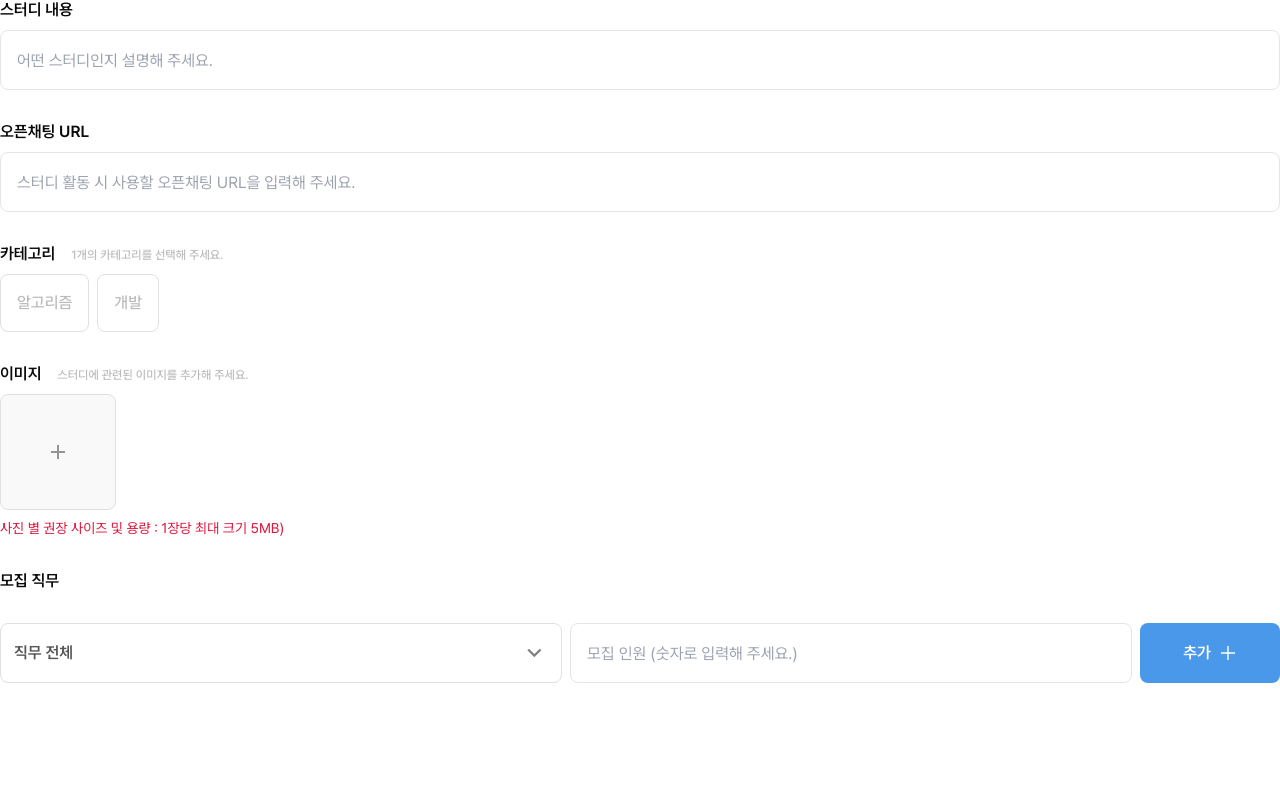
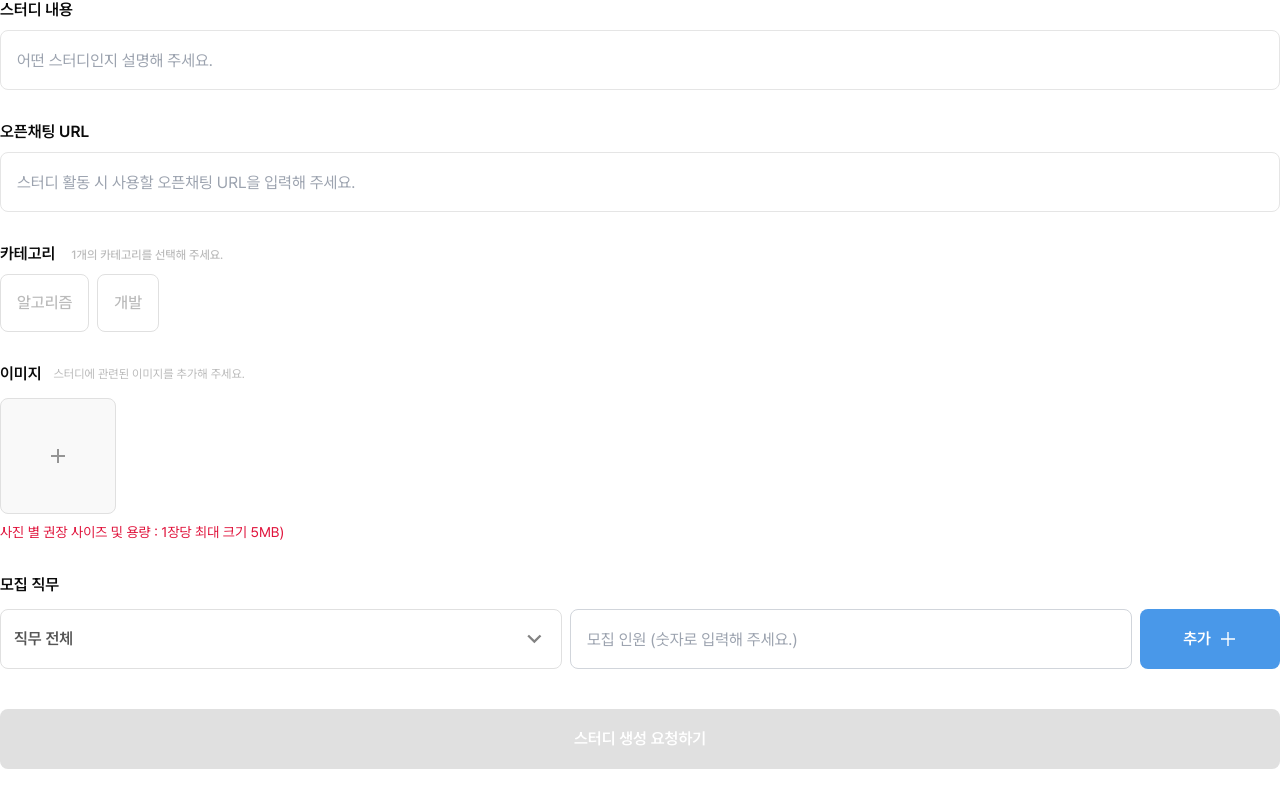
Before and after one commit to Study-With-Me-JJ/swm-frontend, a Next.js app: page /study-create in a window 1280 px wide. Shown: the part 306-1114 px from the top of the page. Built offline with nearby package versions, Linux system fonts and the light colour scheme.

Commit message:
feat : 스터디모집 생성페이지

```diff
--- a/src/app/study-create/page.tsx
+++ b/src/app/study-create/page.tsx
@@ -9,14 +9,16 @@ import PositionFieldGroup from '@/components/study-create/ui/position-field-grou
 import RadioSelectGroup from '@/components/study-create/ui/radio-select-group';
 import Toast from '@/components/ui/Toast';
 
-const SELECT_IDS = {
-  POSITION: 'POSITION',
-} as const;
+interface PositionField {
+  id: string;
+  position: string;
+  capacity: number | undefined;
+}
 
 export default function StudyCreate() {
   const methods = useForm();
+  const { watch } = methods;
   const category = getCategoryList();
-  const [selectedCategory, setSelectedCategory] = useState<number | null>(null);
   const [previewImages, setPreviewImages] = useState<
     {
       url: string;
@@ -25,10 +27,34 @@ export default function StudyCreate() {
       name: string;
     }[]
   >([]);
+
+  const [positionFields, setPositionFields] = useState<PositionField[]>([
+    { id: '1', position: 'ALL', capacity: undefined },
+  ]);
+
+  //필수입력값 유효성검사
+  const formTitle = watch('title');
+  const formContent = watch('content');
+  const formOpenChatUrl = watch('openChatUrl');
+  const formCategory = watch('category');
+
+  const isFormValid =
+    formTitle &&
+    formContent &&
+    formOpenChatUrl &&
+    formCategory &&
+    positionFields.length > 0 &&
+    positionFields.every(
+      (field: PositionField) =>
+        field.position !== 'ALL' &&
+        field.capacity !== undefined &&
+        field.capacity > 0,
+    );
+
   const [isToast, setIsToast] = useState(false);
 
   const handleCategoryChange = (id: number) => {
-    setSelectedCategory(id);
+    methods.setValue('category', id);
   };
 
   const handleImageChange = (e: React.ChangeEvent<HTMLInputElement>) => {
@@ -46,6 +72,8 @@ export default function StudyCreate() {
         ...prev,
         { url: imageUrl, width: 200, height: 200, name: file.name },
       ]);
+      methods.setValue('image', previewImages);
+      console.log('previewImages', previewImages);
     }
   };
 
@@ -85,33 +113,63 @@ export default function StudyCreate() {
     }
   };
 
-  const handlePositionChange = (value: string | string[]) => {
-    if (Array.isArray(value)) {
-      setSelectPosition(value.join(',') || 'ALL');
-    } else {
-      setSelectPosition(value || 'ALL');
-    }
-  };
   const positionOptions = getPositionOptions();
 
-  const [selectPosition, setSelectPosition] = useState<string | string[]>(
-    'ALL',
+  const [openSelects, setOpenSelects] = useState<Record<string, boolean>>({});
+
+  const handleToggle = (fieldId: string) => {
+    setOpenSelects((prev) => ({
+      ...prev,
+      [fieldId]: !prev[fieldId],
+    }));
+  };
+
+  const handlePositionChange = (id: string, value: string | string[]) => {
+    setPositionFields((prev) =>
+      prev.map((field) =>
+        field.id === id
+          ? {
+              ...field,
+              position: Array.isArray(value) ? value.join(',') : value || 'ALL',
+            }
+          : field,
+      ),
     );
-  const [openSelectId, setOpenSelectId] = useState<
-    keyof typeof SELECT_IDS | null
-  >(null);
+  };
 
-  const handleSubmit = (e: React.FormEvent) => {
-    e.preventDefault();
-    // 폼 제출 로직을 여기에 구현
+  const handleCapacityChange = (id: string, value: string) => {
+    setPositionFields((prev) =>
+      prev.map((field) =>
+        field.id === id ? { ...field, capacity: parseInt(value) || 0 } : field,
+      ),
+    );
   };
+
+  const handleAddPosition = () => {
+    setPositionFields((prev) => [
+      ...prev,
+      {
+        id: (prev.length + 1).toString(),
+        position: 'ALL',
+        capacity: undefined,
+      },
+    ]);
+  };
+
+  const handleDeletePosition = (id: string) => {
+    setPositionFields((prev) => prev.filter((field) => field.id !== id));
+  };
+
+  const onSubmit = methods.handleSubmit((data) => {
+    console.log('data', data);
+  });
 
   return (
     <>
       <section className="mx-auto max-w-screen-xl px-5 pb-[110px] pt-10 xl:px-0">
         <h2 className="mb-[40px] text-2xl font-semibold">스터디 생성하기</h2>
         <FormProvider {...methods}>
-          <form onSubmit={handleSubmit}>
+          <form onSubmit={onSubmit}>
             <div className="flex flex-col gap-[30px]">
               <InputField
                 name="title"
@@ -138,10 +196,15 @@ export default function StudyCreate() {
                 options={category}
                 onOptionChange={handleCategoryChange}
               />
+              <div className="flex flex-col gap-[12px]">
+                <div className="flex items-center gap-[12px]">
+                  <h3 className="font-semibold">이미지</h3>
+                  <span className="text-[12px] text-[#bbb]">
+                    스터디에 관련된 이미지를 추가해 주세요.
+                  </span>
+                </div>
                 <ImageUploader
                   name="image"
-                label="이미지"
-                subLabel="스터디에 관련된 이미지를 추가해 주세요."
                   onImageChange={handleImageChange}
                   previewImages={previewImages.map((image) => ({
                     url: image.url,
@@ -153,22 +216,43 @@ export default function StudyCreate() {
                   handleOrderEdit={handleOrderEdit}
                   handleImageEdit={handleImageEdit}
                 />
+              </div>
+              <div className="flex flex-col gap-[12px]">
+                <h3 className="font-semibold">모집 직무</h3>
+                {[...positionFields].map(
+                  (field: PositionField, index: number) => (
                     <PositionFieldGroup
+                      key={field.id}
                       name="position"
-                label="모집 직무"
                       type="default"
-                onChange={handlePositionChange}
-                defaultValue={selectPosition}
+                      value={field.position}
+                      onChange={(value) =>
+                        handlePositionChange(field.id, value)
+                      }
+                      onCapacityChange={(value) =>
+                        handleCapacityChange(field.id, value.toString())
+                      }
+                      capacity={field.capacity || 0}
                       options={positionOptions}
-                isOpen={openSelectId === SELECT_IDS.POSITION}
-                onToggle={() =>
-                  setOpenSelectId(
-                    openSelectId === SELECT_IDS.POSITION
-                      ? null
-                      : SELECT_IDS.POSITION,
-                  )
-                }
+                      isOpen={openSelects[field.id] || false}
+                      onToggle={() => handleToggle(field.id)}
+                      isLastField={index === 0}
+                      onAdd={handleAddPosition}
+                      onDelete={() => handleDeletePosition(field.id)}
+                      id={field.id}
                     />
+                  ),
+                )}
+              </div>
+              <button
+                type="submit"
+                className={`mt-[10px] h-[60px] w-full rounded-[8px] px-4 py-2 text-[16px] font-semibold text-white ${
+                  !isFormValid ? 'bg-[#e0e0e0]' : 'bg-link-default'
+                }`}
+                disabled={!isFormValid}
+              >
+                스터디 생성 요청하기
+              </button>
             </div>
           </form>
         </FormProvider>
--- a/src/components/study-create/ui/image-uploader.tsx
+++ b/src/components/study-create/ui/image-uploader.tsx
@@ -6,8 +6,6 @@ import { Input } from '@/components/ui/input';
 
 export default function ImageUploader({
   name,
-  label,
-  subLabel,
   onImageChange,
   previewImages,
   msg,
@@ -15,8 +13,6 @@ export default function ImageUploader({
   handleImageEdit,
 }: {
   name: string;
-  label: string;
-  subLabel: string;
   onImageChange: (e: React.ChangeEvent<HTMLInputElement>) => void;
   previewImages?: {
     url: string;
@@ -56,14 +52,6 @@ export default function ImageUploader({
 
   return (
     <div className="flex flex-col gap-2">
-      {label && (
-        <h3 className="font-semibold">
-          {label}{' '}
-          <span className="ml-[12px] text-[12px] font-medium text-[#bbbbbb]">
-            {subLabel}
-          </span>
-        </h3>
-      )}
       <div className="flex flex-col gap-2">
         <Controller
           control={control}
--- a/src/components/study-create/ui/position-field-group.tsx
+++ b/src/components/study-create/ui/position-field-group.tsx
@@ -2,8 +2,6 @@
 
 import Image from 'next/image';
 import { useFormContext } from 'react-hook-form';
-import { Controller } from 'react-hook-form';
-import { InputField } from '@/components/InputField';
 import FilterSelect from '@/components/ui/FilterSelect';
 
 interface Option {
@@ -14,70 +12,90 @@ interface Option {
 
 export default function PositionFieldGroup({
   name,
-  label,
   onChange,
-  defaultValue,
   options,
   isOpen,
   onToggle,
   type,
+  isLastField,
+  onAdd,
+  onDelete,
+  onCapacityChange,
+  capacity,
+  value,
+  id,
 }: {
   name: string;
-  label: string;
   onChange: (value: string | string[]) => void;
-  defaultValue: string | string[];
   options: Option[];
   isOpen: boolean;
   onToggle: () => void;
   type: 'default' | 'button';
+  isLastField: boolean;
+  onAdd: () => void;
+  onDelete: () => void;
+  onCapacityChange: (value: number) => void;
+  value: string;
+  capacity: number | null;
+  id: string;
 }) {
-  const { control } = useFormContext();
+  const { register } = useFormContext();
   const handlePositionChange = (value: string | string[]) => {
     onChange(value || 'ALL');
   };
 
   return (
     <>
-      {label && <h3 className="font-semibold">{label} </h3>}
       <div className="flex flex-col gap-2">
-        <Controller
-          control={control}
-          name={name}
-          render={() => (
         <div className="flex gap-2">
           <div className="flex-1">
             <FilterSelect
               type={type as 'default'}
               onChange={handlePositionChange}
-                  defaultValue={defaultValue}
+              defaultValue={value}
               options={options}
               isOpen={isOpen}
               onToggle={onToggle}
             />
           </div>
           <div className="flex-1">
-                <InputField
-                  name={name}
+            <input
               type="text"
+              className="h-[60px] w-full rounded-lg border border-gray-300 px-4"
               placeholder="모집 인원 (숫자로 입력해 주세요.)"
+              {...register(`${name}-capacity-${id}`, {
+                onChange: (e) => onCapacityChange(Number(e.target.value)),
+                value: capacity ? capacity.toString() : '',
+              })}
             />
           </div>
           <button
             type="button"
-                className="flex h-[60px] w-[140px] flex-shrink-0 items-center justify-center gap-2 rounded-[8px] bg-link-default text-[16px] font-semibold text-white"
+            onClick={isLastField ? onAdd : onDelete}
+            className={`flex h-[60px] w-[140px] flex-shrink-0 items-center justify-center gap-2 rounded-[8px] ${
+              isLastField
+                ? 'bg-link-default text-white'
+                : 'border border-[#e0e0e0] bg-[#f9f9f9] text-[#6e6e6e]'
+            } text-[16px] font-semibold`}
           >
+            {isLastField ? (
+              <>
                 추가{' '}
+                <Image src="/icons/Add.svg" alt="추가" width={18} height={18} />
+              </>
+            ) : (
+              <>
+                삭제{' '}
                 <Image
-                  src="/icons/Add.svg"
-                  alt="추가"
+                  src="/icons/Clear.svg"
+                  alt="삭제"
                   width={18}
                   height={18}
-                  className="text-link-default"
                 />
+              </>
+            )}
           </button>
         </div>
-          )}
-        />
       </div>
     </>
   );
--- a/src/components/ui/FilterSelect.tsx
+++ b/src/components/ui/FilterSelect.tsx
@@ -75,6 +75,7 @@ export default function FilterSelect({
   return (
     <div className="w-inherit relative h-full" ref={containerRef}>
       <button
+        type="button"
         className={`flex h-full w-full items-center justify-between gap-1 rounded-[8px] border px-[13px] text-[16px] font-semibold text-gray-default ${
           isOpen ? 'border-link-default' : 'border-gray-disabled'
         }`}
```
Also changed, not shown: src/components/ui/DropDownDefault.tsx (+34 -12 lines), public/icons/Clear.svg (added). Lines whose indentation alone changed are shown as unchanged.
